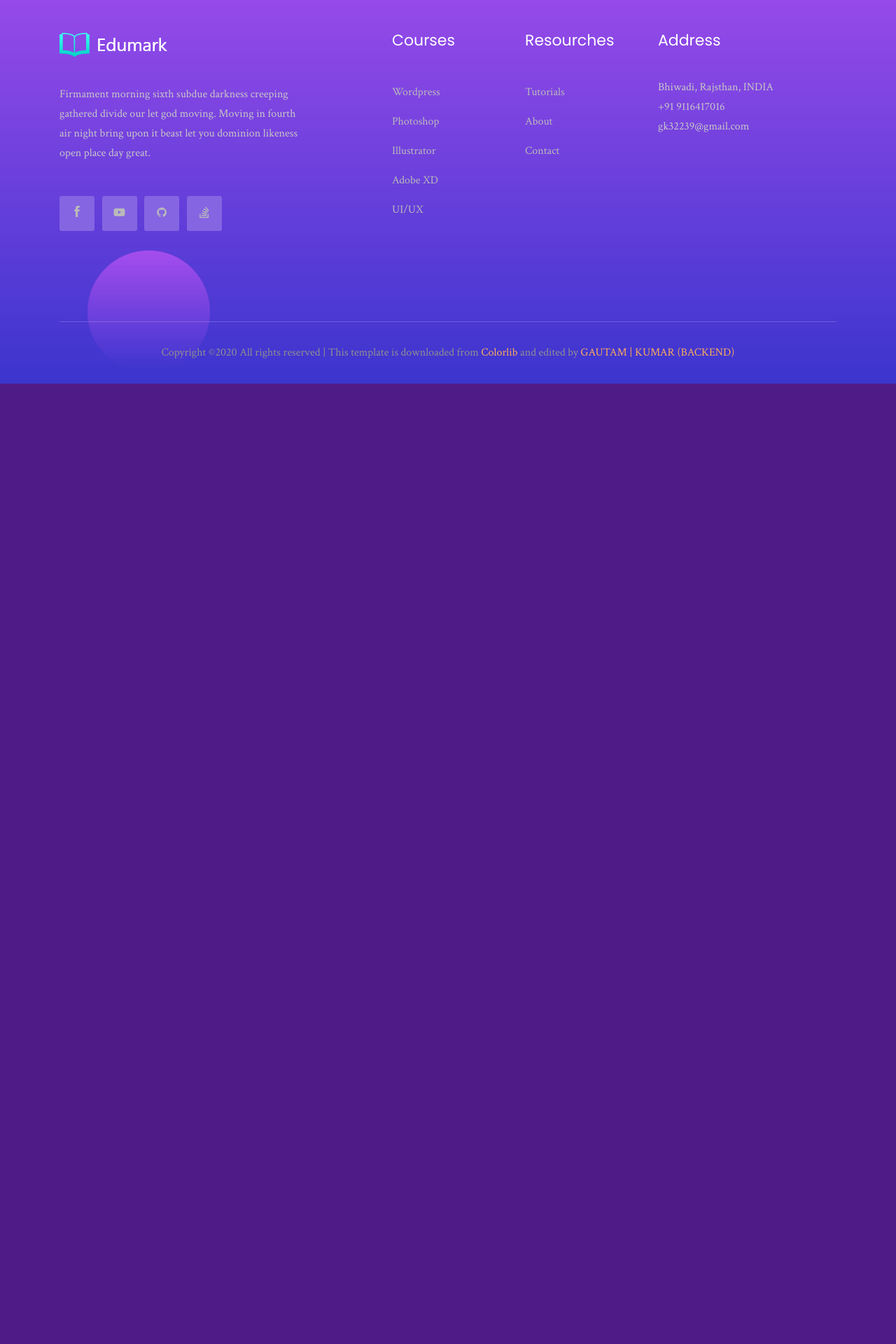
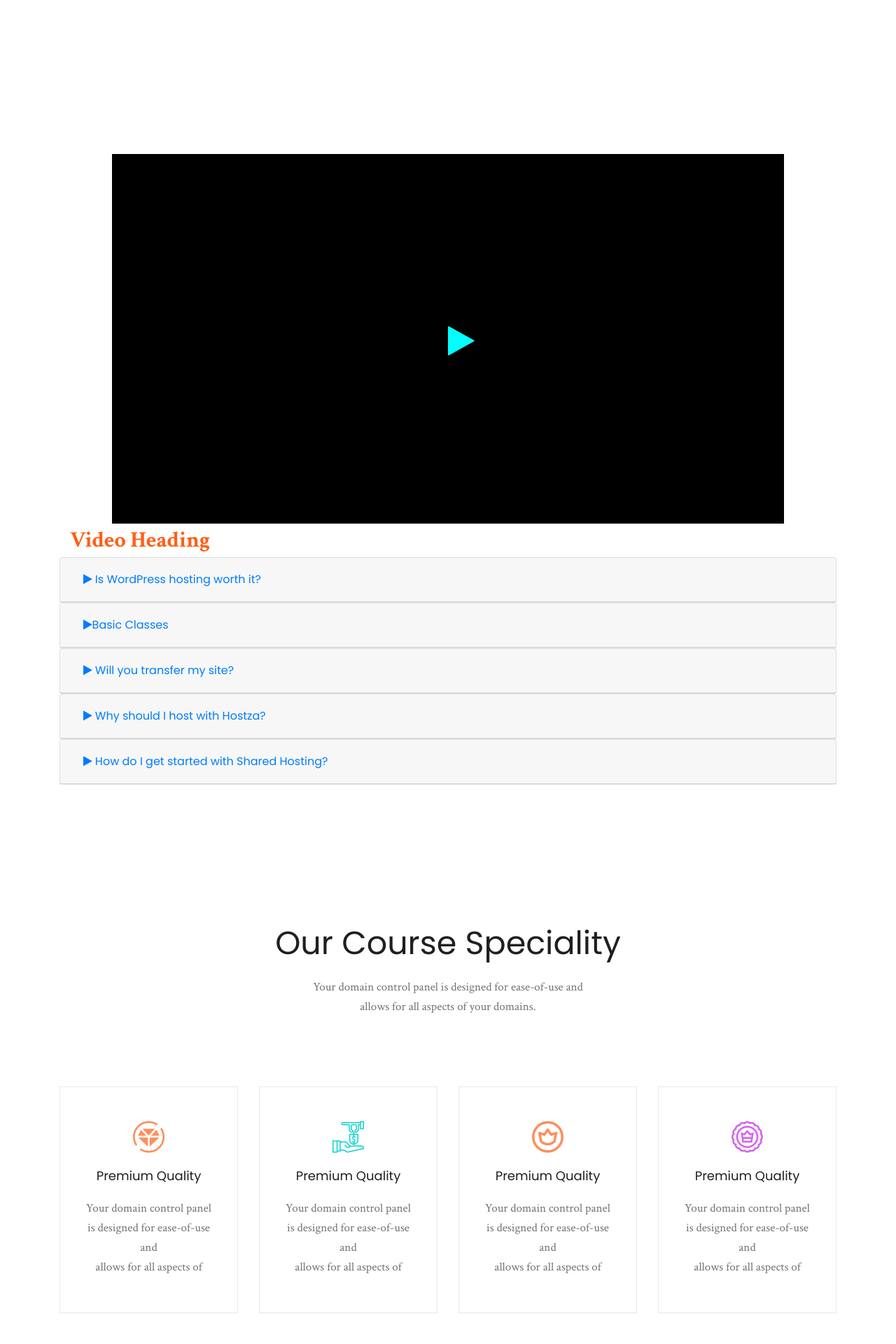
Before and after one commit to GK-SVG/shell_video, a Django app: page /playvideo/ in a window 1280 px wide. Shown: the part 600-2520 px from the top of the page at 70% size. Before the commit the page ends 1148 px from the top, so only its background shows below. Run offline with Django 3.2, Linux system fonts and the light colour scheme; some libraries are stand-ins or nearby versions.

Commit message:
templates setup

```diff
--- a/templates/myapp/course_details.html
+++ b/templates/myapp/course_details.html
@@ -135,7 +135,7 @@
                                 <i class="fa fa-play"></i>
                             </a>
                         </div>
-                        <div class="author_info">
+                        {% comment %} <div class="author_info">
                             <div class="auhor_header">
                                 <div class="thumb">
                                         <img src="{% static 'img/latest_blog/author.png' %}" alt="">
@@ -155,8 +155,8 @@
                                 <li><a href="#"> <i class="fa fa-twitter"></i> </a></li>
                                 <li><a href="#"> <i class="ti-linkedin"></i> </a></li>
                             </ul>
-                        </div>
-                        <a href="#" class="boxed_btn">Buy Course</a>
+                        </div> {% endcomment %}
+                        <a href="#" class="boxed_btn mt-2">Buy Course</a>
                         <div class="feedback_info">
                             <h3>Write your feedback</h3>
                             <p>Your rating</p>
--- a/templates/myapp/playvideo.html
+++ b/templates/myapp/playvideo.html
@@ -1,6 +1,136 @@
 {% extends 'basic.html' %}
+{% load static %}
 {% block body %}
-<div class="bradcam_area breadcam_bg overlay2">
+<div class="bradcam_area breadcam_bg overlay2 mb-5">
     <h3>Course Name</h3>
 </div>
+<div class="container" style="background: black; height: 33rem;width: 60rem; margin-top: 20em;">
+    <a href="https://www.youtube.com/watch?v=AjgD3CvWzS0">
+        <div class="col-md-12">
+            <i class="fa fa-play" style="margin: 27% 50%; font-size:3rem; color: aqua; "></i></div>
+    </a>
+</div>
+<div class="container">
+    <div class="col-md-12" style="font-size: 2em;"><b>Video Heading</b></div>
+    <div id="accordion">
+        <div class="card">
+            <div class="card-header" id="headingTwo">
+                <h5 class="mb-0">
+                    <button class="btn btn-link collapsed" data-toggle="collapse" data-target="#collapseTwo"
+                        aria-expanded="false" aria-controls="collapseTwo">
+                        <i class="fa fa-play"></i> Is WordPress hosting worth it?
+                    </button>
+                </h5>
+            </div>
+        </div>
+        <div class="card">
+            <div class="card-header" id="headingOne">
+                <h5 class="mb-0">
+                    <button class="btn btn-link collapsed" data-toggle="collapse" data-target="#collapseOne"
+                        aria-expanded="false" aria-controls="collapseOne">
+                        <i class="fa fa-play"></i>Basic Classes</span>
+                    </button>
+                </h5>
+            </div>
+        </div>
+        <div class="card">
+            <div class="card-header" id="headingThree">
+                <h5 class="mb-0">
+                    <button class="btn btn-link collapsed" data-toggle="collapse" data-target="#collapseThree"
+                        aria-expanded="false" aria-controls="collapseThree">
+                        <i class="fa fa-play"></i> Will you transfer my site?
+                    </button>
+                </h5>
+            </div>
+        </div>
+        <div class="card">
+            <div class="card-header" id="heading_4">
+                <h5 class="mb-0">
+                    <button class="btn btn-link collapsed" data-toggle="collapse" data-target="#collapse_4"
+                        aria-expanded="false" aria-controls="collapse_4">
+                        <i class="fa fa-play"></i> Why should I host with Hostza?
+                    </button>
+                </h5>
+            </div>
+        </div>
+        <div class="card">
+            <div class="card-header" id="heading_5">
+                <h5 class="mb-0">
+                    <button class="btn btn-link collapsed" data-toggle="collapse" data-target="#collapse_5"
+                        aria-expanded="false" aria-controls="collapse_5">
+                        <i class="fa fa-play"></i> How do I get started <span>with Shared
+                            Hosting?</span>
+                    </button>
+                </h5>
+            </div>
+        </div>
+    </div>
+</div>
+
+<!-- our_courses_start -->
+<div class="our_courses">
+    <div class="container">
+        <div class="row">
+            <div class="col-xl-12">
+                <div class="section_title text-center mb-100">
+                    <h3>Our Course Speciality</h3>
+                    <p>Your domain control panel is designed for ease-of-use and <br>
+                        allows for all aspects of your domains.
+                    </p>
+                </div>
+            </div>
+        </div>
+        <div class="row">
+            <div class="col-xl-3 col-md-6 col-lg-6">
+                <div class="single_course text-center">
+                    <div class="icon">
+                        <i class="flaticon-art-and-design"></i>
+                    </div>
+                    <h3>Premium Quality</h3>
+                    <p>
+                        Your domain control panel is designed for ease-of-use <br> and <br>
+                        allows for all aspects of
+                    </p>
+                </div>
+            </div>
+            <div class="col-xl-3 col-md-6 col-lg-6">
+                <div class="single_course text-center">
+                    <div class="icon blue">
+                        <i class="flaticon-business-and-finance"></i>
+                    </div>
+                    <h3>Premium Quality</h3>
+                    <p>
+                        Your domain control panel is designed for ease-of-use <br> and <br>
+                        allows for all aspects of
+                    </p>
+                </div>
+            </div>
+            <div class="col-xl-3 col-md-6 col-lg-6">
+                <div class="single_course text-center">
+                    <div class="icon">
+                        <i class="flaticon-premium"></i>
+                    </div>
+                    <h3>Premium Quality</h3>
+                    <p>
+                        Your domain control panel is designed for ease-of-use <br> and <br>
+                        allows for all aspects of
+                    </p>
+                </div>
+            </div>
+            <div class="col-xl-3 col-md-6 col-lg-6">
+                <div class="single_course text-center">
+                    <div class="icon gradient">
+                        <i class="flaticon-crown"></i>
+                    </div>
+                    <h3>Premium Quality</h3>
+                    <p>
+                        Your domain control panel is designed for ease-of-use <br> and <br>
+                        allows for all aspects of
+                    </p>
+                </div>
+            </div>
+        </div>
+    </div>
+</div>
+<!-- our_courses_end -->
 {% endblock body %}
```
